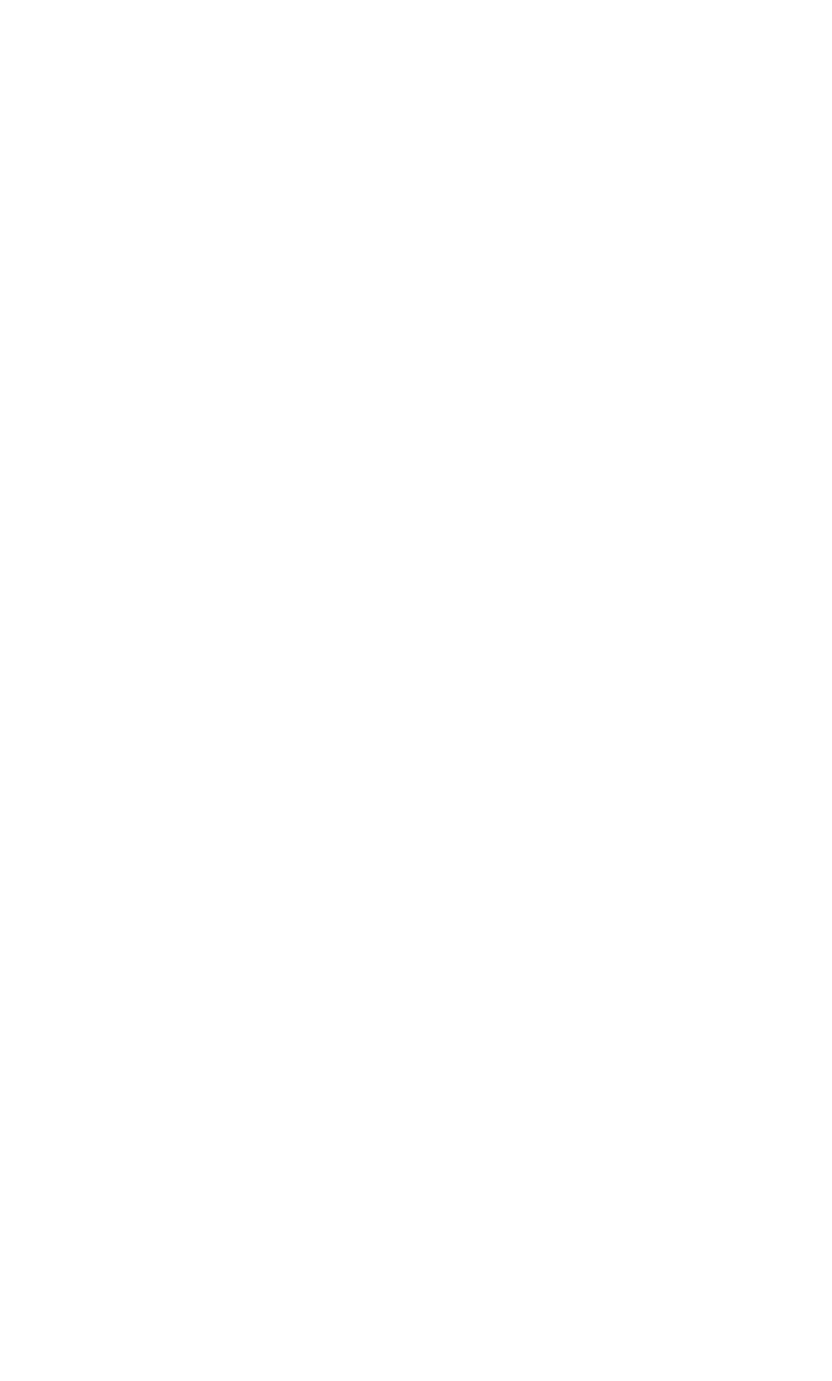
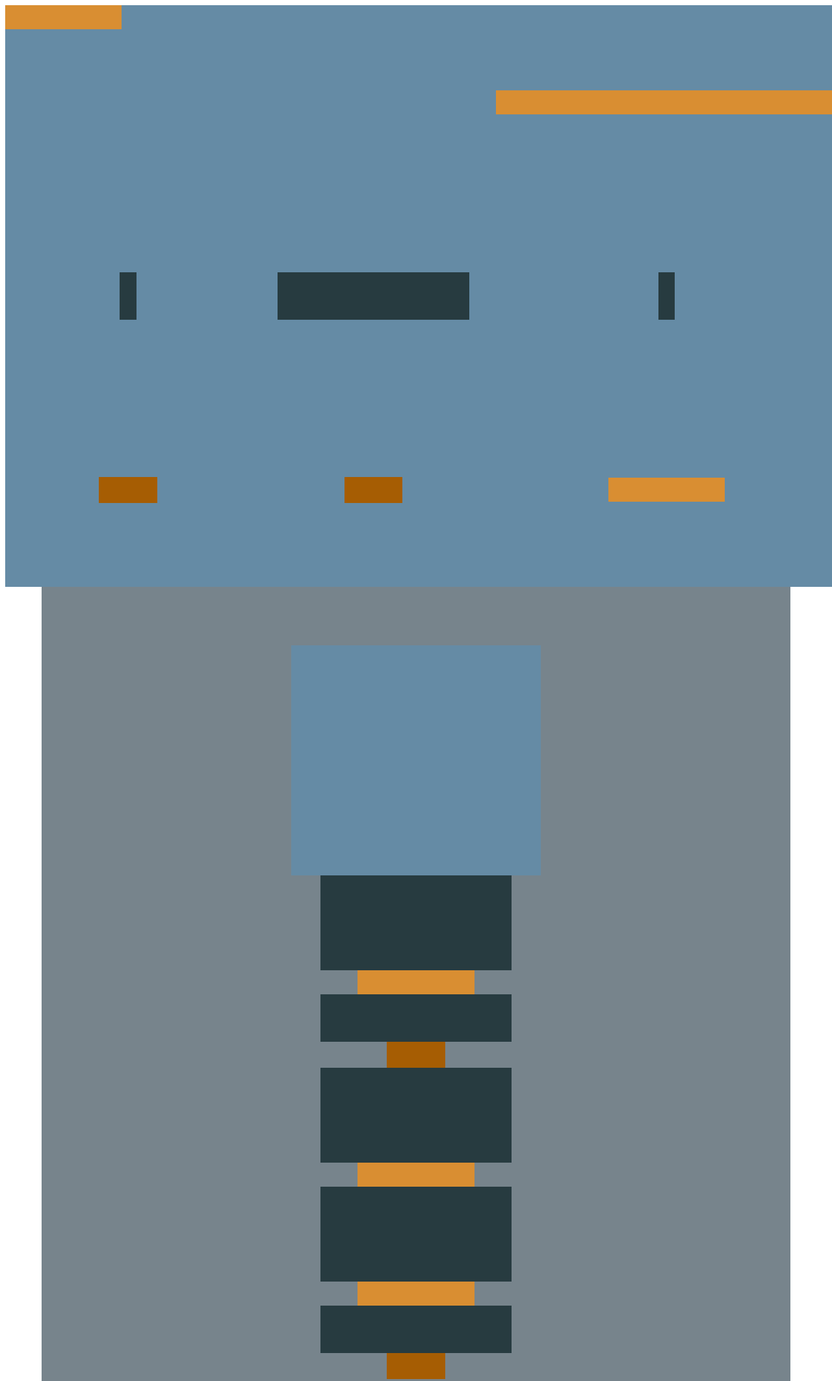
Before and after one commit to awaz525/art300_5_screenshots, a plain HTML site: page gucci.html in a window 1280 px wide. Shown: the top 2125 px of the page at 65% size. Before the commit the page ends 800 px from the top, so only its background shows below. Drawn offline with Linux system fonts and the light colour scheme.

Commit message:
Updated HTML and CSS

```diff
--- a/gucci.html
+++ b/gucci.html
@@ -4,23 +4,23 @@
     <meta charset="UTF-8">
     <meta name="viewport" content="width=device-width, initial-scale=1.0">
     <meta http-equiv="X-UA-Compatible" content="ie=edge">
+    <link rel="stylesheet" href="/style_gucci.css">
     <title>Gucci</title>
 </head>
 <body>
     <div class="image">
-      <div class="header">
         <div class="info"></div>
         <div class="logo"></div>
-        </div>
         <div class="nav_bar"></div>
         <div class="scroll"></div>
+        <div class="text_box"></div>
         <div class="scroll"></div>
-        <div class="text_box"></div>
         <div class="link"></div>
         <div class="link"></div>
         <div class="link_2"></div>
     </div>
     <div class="content_area">
+        <div class="top">
             <div class="image_2"></div>
             <div class="icon_box">
                 <div class="icon"></div>
@@ -30,6 +30,8 @@
             </div>
             <div class="text_box"></div>
             <div class="link"></div>
+        </div>
+        <div class="middle">
             <div class="image_3">
                 <div class="icon_box">
                     <div class="icon"></div>
@@ -46,12 +48,15 @@
             </div>
             <div class="text_box"></div>
             <div class="link"></div>
+        </div>
+        <div class="bottom">
             <div class="image_2"></div>
             <div class="icon_box">
                 <div class="icon"></div>
                 <div class="text_box"></div>
                 <div class="text_box"></div>
                 <div class="link_2"></div>
+            </div>
         </div>
     </div>
     <div class="content_area_2">
--- a/style.css
+++ b/style.css
@@ -12,6 +12,10 @@ body {
     top: 0;
     left: 0;
     height: 41px;
+
+    display: grid;
+    grid-template-columns: 1fr 1fr 1fr 1fr 1fr 1fr 1fr;
+    grid-template-rows: 1fr;
 }
 
 .nav_bar {
@@ -21,6 +25,17 @@ body {
     padding: 5px;
     margin-top: 50px;
     height: 57px;
+
+    display: grid;
+    grid-template-columns: 1fr 1fr 1fr 1fr 1fr 1fr;
+    grid-template-rows: 1fr;
+}
+
+.item {
+    width: 5vw;
+    background-color: #F2522E;
+    margin: auto;
+    /* margin-top: 5px; */
 }
 
 .search_bar {
@@ -126,12 +141,3 @@ body {
     margin: auto;
 
 }
-
-.item {
-    width: 5vw;
-    background-color: #F2522E;
-    margin: auto;
-    position: relative;
-    margin-top: 5px;
-
-}
--- /dev/null
+++ b/style_gucci.css
@@ -0,0 +1,78 @@
+.body {
+    font-family: ;
+    background-color: white;
+    margin: 0;
+    padding: 0;
+}
+
+.image {
+    background-color: #658BA5;
+    width: 100vw;
+    height: 895px;
+
+    display: grid;
+    grid-template-columns: 1fr 1fr 1fr;
+    grid-template-rows: 1fr 1fr 1fr;
+}
+
+.info {
+    background-color: #D98E32;
+    width: 14vw;
+    height: 37px;
+    /* margin: auto; */
+}
+
+.nav_bar {
+    background-color: #D98E32;
+    width: 41vw;
+    height: 37px;
+    margin: auto;
+    top: 5px;
+}
+
+.text_box {
+    background-color: #273B40;
+    width: 23vw;
+    height: 73px;
+    margin: auto;
+}
+
+.scroll {
+    background-color: #273B40;
+    width: 2vw;
+    height: 73px;
+    margin: auto;
+}
+
+.link {
+    background-color: #A65D03;
+    width: 7vw;
+    height: 40px;
+    margin: auto;
+}
+
+.link_2 {
+    background-color: #D98E32;
+    width: 14vw;
+    height: 37px;
+    margin: auto;
+}
+
+.content_area {
+    background-color: #77848C;
+    width: 90vw;
+    height: auto;
+    margin: auto;
+
+    display: grid;
+    grid-template-columns: 1fr;
+    grid-template-rows: 1fr 1fr 1fr;
+}
+
+.image_2 {
+    background-color: #658BA5;
+    width: 30vw;
+    height: 354px;
+    margin: auto;
+    margin-top: 90px;
+}
--- /dev/null
+++ b/style_sony.css
@@ -0,0 +1,51 @@
+.body {
+    font-family: ;
+    background-color: white;
+    margin: 0;
+    padding: 0;
+}
+
+.header {
+    width: 100vw;
+    height: 65px;
+    background-color: #001824;
+    position: fixed;
+    top: 0;
+    left: 0;
+    padding: 0;
+    margin: 0;
+
+    display: grid;
+    grid-template-columns: 1fr 1fr 1fr 1fr 1fr;
+    grid-template-rows: 1fr;
+}
+
+.logo {
+    background-color: #73021B;
+    width: 6vw;
+    height: 31px;
+    margin: auto;
+}
+
+.item {
+    background-color: #73021B;
+    width: 6vw;
+    height: 31px;
+    margin: auto;
+}
+
+.content_area {
+    background-color: white;
+    padding: 0;
+    margin: auto;
+
+    display: grid;
+    grid-template-columns: 1fr 1fr 1fr 1fr 1fr;
+    grid-template-rows: 1fr 1fr 1fr 1fr 1fr 1fr 1fr 1fr 1fr 1fr 1fr 1fr 1fr;
+}
+
+.image {
+    background-color: #FEC500;
+    width: 44vw;
+    height: 546px;
+}
```
Also changed, not shown: index.html (+1 -1 lines), sony.html (+1 -0 lines). Lines whose indentation alone changed are shown as unchanged.
